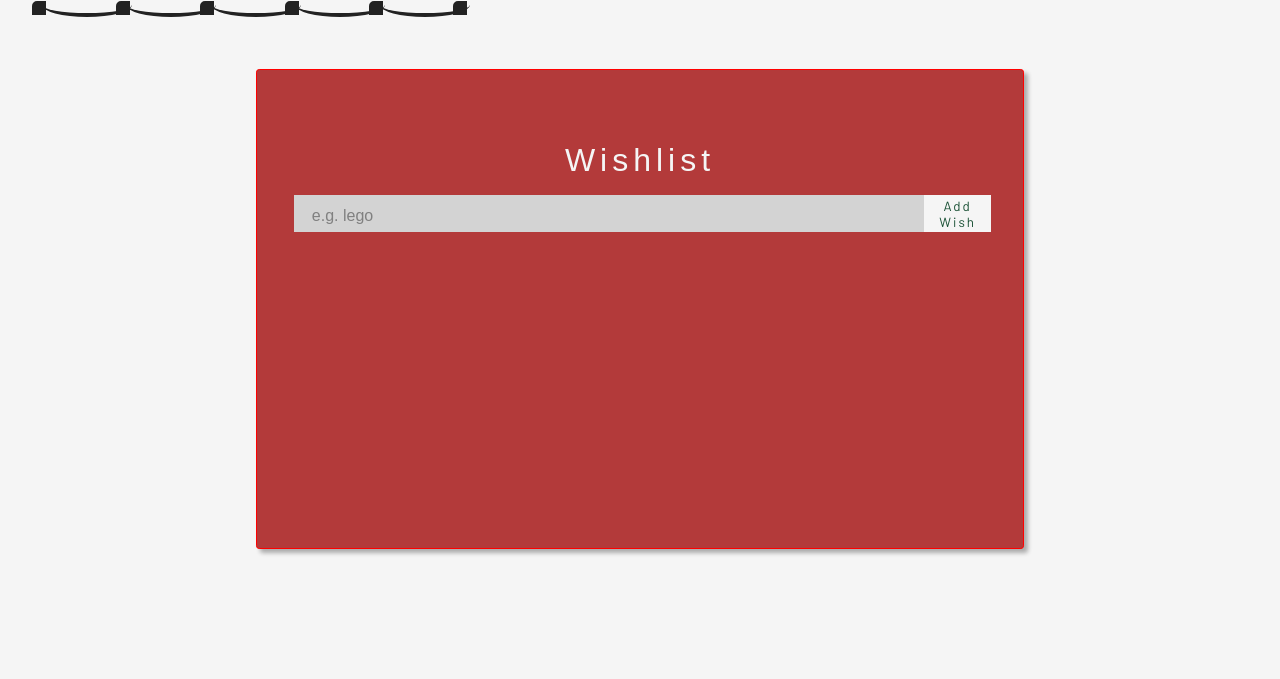
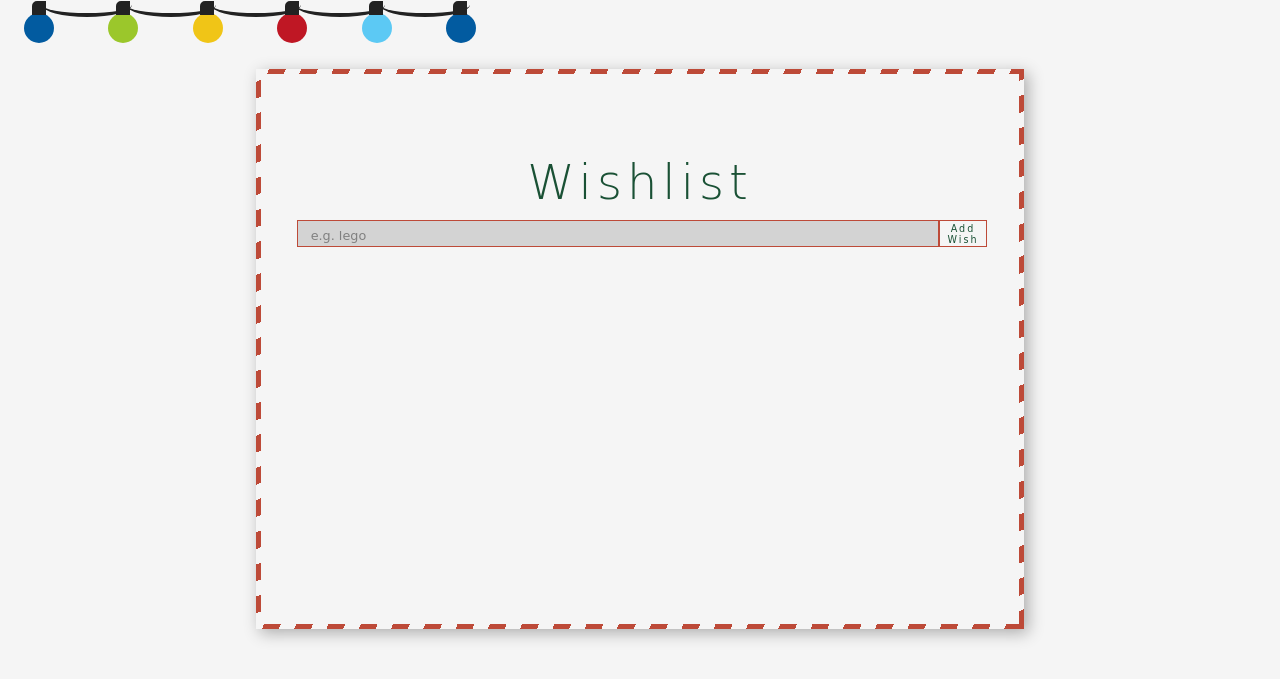
Before and after one commit to saratyldum/northpole-tourism-website, a plain HTML site: page inquires.html in a window 1280 px wide. Shown: the part 75-754 px from the top of the page. Drawn offline with Linux system fonts and the light colour scheme; a web font is replaced by a local one.

Commit message:
started styling wishlist

```diff
--- a/css/modules/hero.css
+++ b/css/modules/hero.css
@@ -16,7 +16,6 @@
 	bottom: 0;
 	left: 0;
 	z-index: 0;
-	overla
 }
 
 .hero h1 {
--- a/css/modules/light-bulbs.css
+++ b/css/modules/light-bulbs.css
@@ -4,7 +4,7 @@
 	padding: 1.5em;
 	width: 500px;
 	position: absolute;
-	z-index: 10;
+	z-index: 1;
 	top: 4em;
 }
 
--- a/css/modules/wishlist.css
+++ b/css/modules/wishlist.css
@@ -1,18 +1,30 @@
+/* .inquires {
+	background: url(../../assets/images/backgroundWishlist.svg);
+} */
+
 #inquires {
-	background-color: rgb(179, 58, 58);
-	color: #f5f5f5;
+	color: var(--green);
+	background-color: var(--white);
+	font-family: 'Corinthia', cursive;
 	width: 60vw;
-	height: 60vh;
-	border: 1px solid red;
-	border-radius: 0.2em;
+	height: 70vh;
+	border-width: 5px;
+	border-style: solid;
+	border-image: repeating-linear-gradient(-45deg,
+	var(--red),
+	var(--red) 12px,
+	transparent 10px,
+	transparent 23px) 2;
 	margin: 9em auto;
 	text-align: center;
-	box-shadow: 4px 4px 4px rgba(0, 0, 0, 0.3);
+	box-shadow: 4px 4px 15px rgba(0, 0, 0, 0.3);
+	z-index: 2;
+	position: relative;
 }
 
 .alert {
 	margin-bottom: 1em;
-	height: 1.5em;
+	height: 2em;
 	display: grid;
 	align-items: center;
 	text-align: center;
@@ -32,11 +44,11 @@
 
 .wishlist__form h3 {
 	text-align: center;
-	margin: 0.5em;
+	margin-bottom: 0.2em;
 	text-transform: capitalize;
-	font-family: Arial, Helvetica, sans-serif;
+	font-family: 'Corinthia', cursive;
 	font-weight: lighter;
-	font-size: 2em;
+	font-size: 3em;
 }
 
 .form-control {
@@ -50,9 +62,10 @@
 	padding-left: 1em;
 	margin-left: 0.3em;
 	background-color: lightgray;
-	border-color: transparent;
-	font-size: 1em;
+	border: 1px solid var(--red);
+	font-size: 0.8em;
 	flex: 1 0 auto;
+	font-family: cursive;
 }
 
 #wishlist::placeholder {
@@ -61,19 +74,22 @@
 
 .wishlist__button--submit {
 	background-color: #f5f5f5;
-	border-color: transparent;
+	border: 1px solid var(--red);
 	flex: 0 0 5em;
 	display: grid;
 	padding: 0.2em;
 	text-transform: capitalize;
 	letter-spacing: 2px;
+	align-self: center;
+	font-family: cursive;
+	font-size: 0.6em;
+	box-shadow: inset 4px, 4px red;
+
 }
 
 .wishlist__button--edit, .wishlist__button--delete {
 	width: 20px;
 	height: 20px;
-	background-color: rgb(179, 58, 58);
-
 }
 
 .wishlist__container {
--- a/inquires.html
+++ b/inquires.html
@@ -9,7 +9,7 @@
 	<script type="module" src="./js/main.js"></script>
 </head>
 
-<body>
+<body class="inquires">
 	<header>
 		<nav class="navigation">
 			<a href="index.html#home"><img src="./assets/images/logo.svg" alt="Home" class="logo"></a>
@@ -40,12 +40,12 @@
 
 	<main>
 		<section class="light-bulbs">
-			<div class="light-bulb theme-color-one"></div>
-			<div class="light-bulb theme-color-two"></div>
-			<div class="light-bulb theme-color-three"></div>
-			<div class="light-bulb theme-color-four"></div>
-			<div class="light-bulb theme-color-five"></div>
-			<div class="light-bulb theme-color-one"></div>
+			<div class="light-bulb bulb-color-one"></div>
+			<div class="light-bulb bulb-color-two"></div>
+			<div class="light-bulb bulb-color-three"></div>
+			<div class="light-bulb bulb-color-four"></div>
+			<div class="light-bulb bulb-color-five"></div>
+			<div class="light-bulb bulb-color-one"></div>
 		</section>
 
 		<section class="wishlist" id="inquires">
```
Also changed, not shown: assets/images/backgroundWishlist.svg (added).
